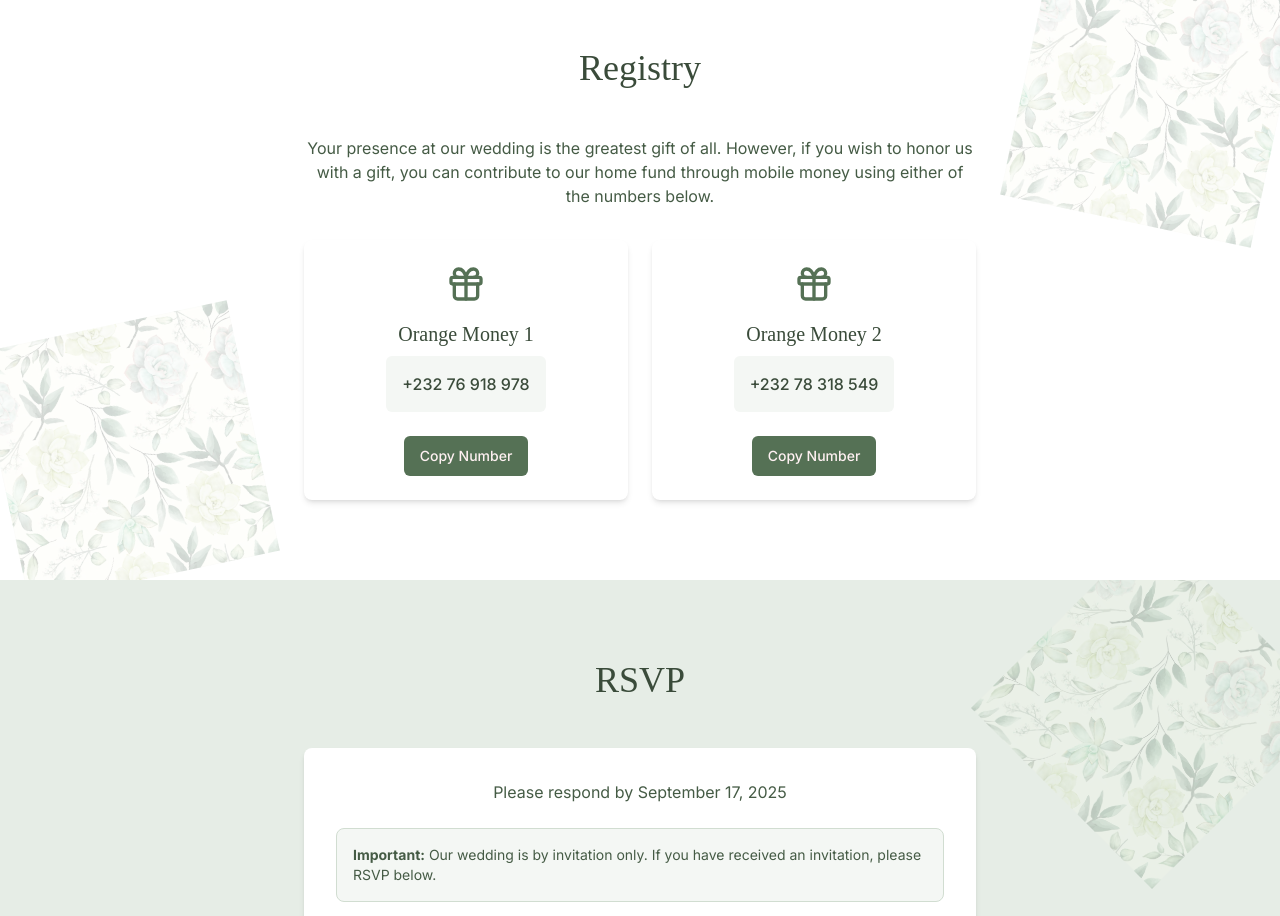
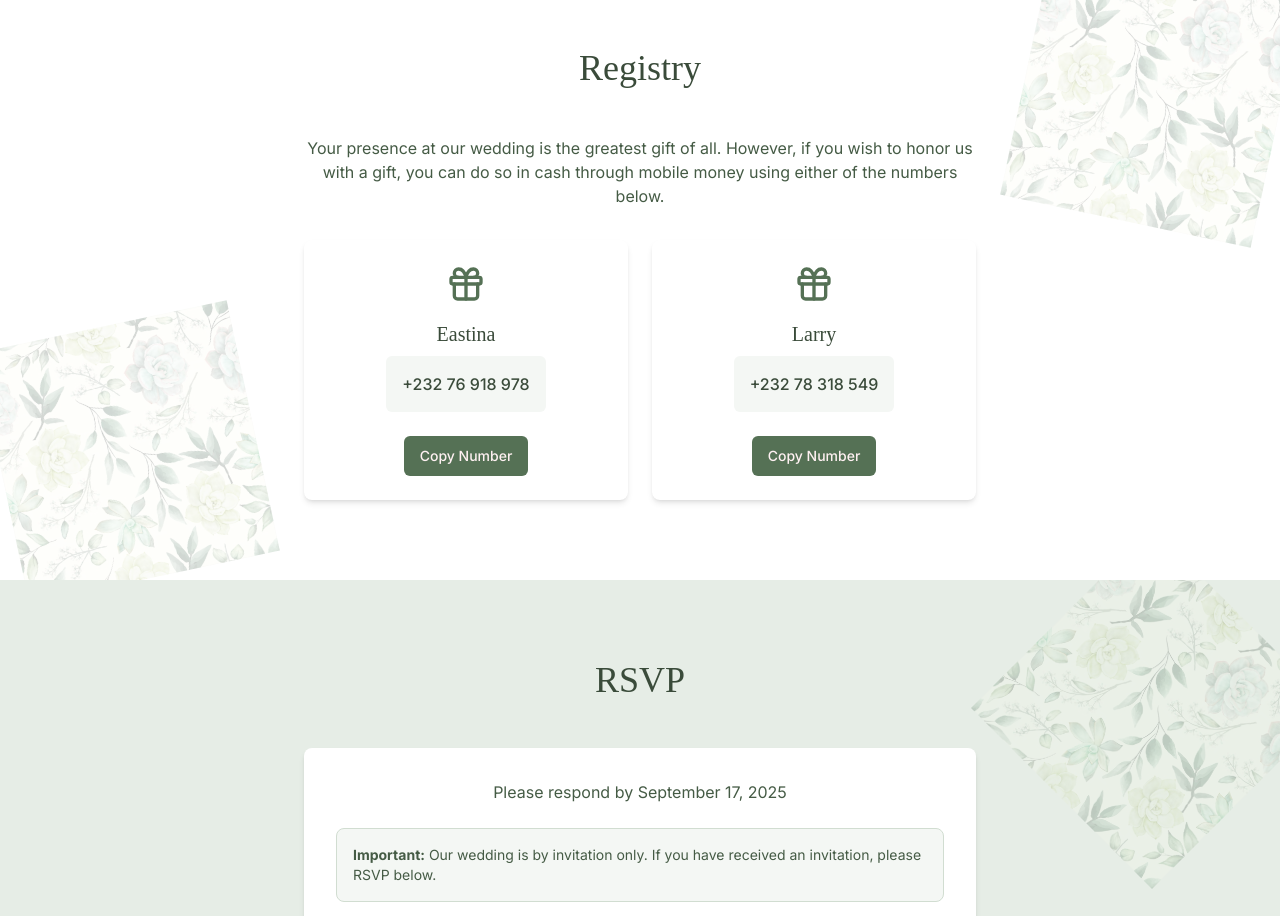
Before and after one commit to Harilyn/LarryAndEastona, a Next.js app: page /celebration in a window 1280 px wide. Shown: the part 2720-3636 px from the top of the page. Built offline with nearby package versions, Linux system fonts and the light colour scheme.

Commit message:
Update page.tsx

```diff
--- a/app/celebration/page.tsx
+++ b/app/celebration/page.tsx
@@ -203,12 +203,12 @@ export default function CelebrationPage() {
           <div className="mx-auto max-w-2xl text-center">
             <p className="mb-8 text-sage-700">
               Your presence at our wedding is the greatest gift of all. However, if you wish to honor us with a gift,
-              you can contribute to our home fund through mobile money using either of the numbers below.
+              you can do so in cash through mobile money using either of the numbers below.
             </p>
             <div className="grid gap-6 md:grid-cols-2">
               <div className="flex flex-col items-center rounded-lg bg-white p-6 shadow-md">
                 <Gift className="mb-4 h-10 w-10 text-sage-600" />
-                <h3 className="mb-2 font-serif text-xl text-sage-800">Orange Money 1</h3>
+                <h3 className="mb-2 font-serif text-xl text-sage-800">Eastina</h3>
                 <div className="mb-4 rounded-md bg-sage-50 p-4 text-center">
                   <p className="font-medium text-sage-800">+232 76 918 978</p>
                 </div>
@@ -224,7 +224,7 @@ export default function CelebrationPage() {
               </div>
               <div className="flex flex-col items-center rounded-lg bg-white p-6 shadow-md">
                 <Gift className="mb-4 h-10 w-10 text-sage-600" />
-                <h3 className="mb-2 font-serif text-xl text-sage-800">Orange Money 2</h3>
+                <h3 className="mb-2 font-serif text-xl text-sage-800">Larry</h3>
                 <div className="mb-4 rounded-md bg-sage-50 p-4 text-center">
                   <p className="font-medium text-sage-800">+232 78 318 549</p>
                 </div>
```
